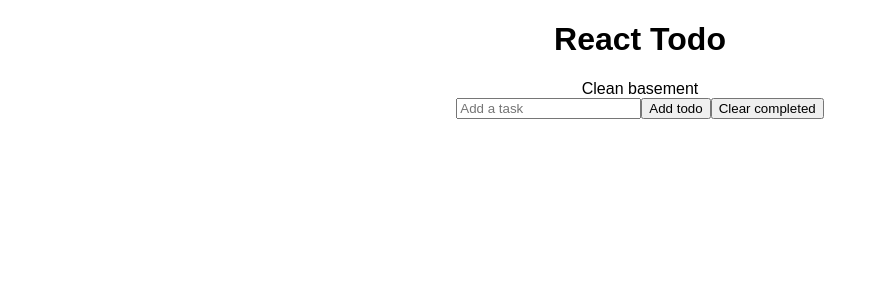
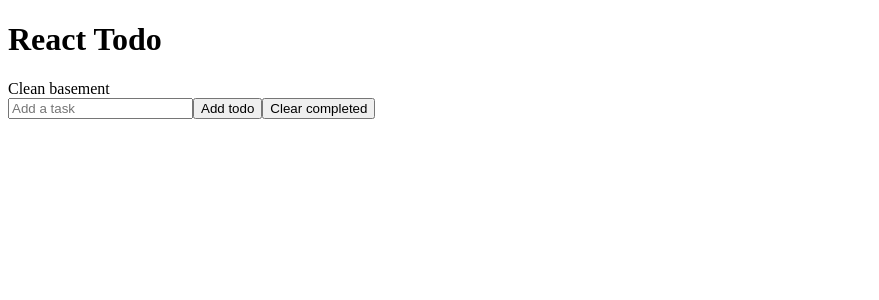
Before and after one commit to keegn/simple-react-todo, a React (Create React App) app: page / in a window 1280 px wide. Shown: the top 300 px of the page, without its empty margins (0-879 px from the left). Built offline with nearby package versions, Linux system fonts and the light colour scheme.

Commit message:
Deleted .css file

```diff
--- a/src/App.js
+++ b/src/App.js
@@ -3,8 +3,6 @@ import React from "react";
 import Header from "./components/Header";
 import Form from "./components/Form";
 import TodoList from "./components/TodoList";
-
-import "./styles.css";
 
 class App extends React.Component {
   state = {
--- a/src/styles.css
+++ /dev/null
@@ -1,4 +0,0 @@
-.App {
-  font-family: sans-serif;
-  text-align: center;
-}
```
